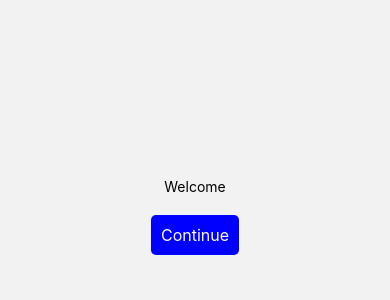
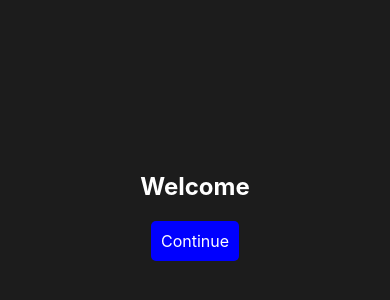
Before and after one commit to jaca3894/Stacked, a React Native app: screen /Welcome in a window 390 px wide. Shown: the part 206-506 px from the top of the page. Built offline with nearby package versions, Linux system fonts and the light colour scheme.

Commit message:
Updated welcome screen

```diff
--- a/app/WelcomeScreen.tsx
+++ b/app/WelcomeScreen.tsx
@@ -1,4 +1,4 @@
-import { View, Text, TouchableOpacity } from 'react-native';
+import { View, Text, TouchableOpacity, StyleSheet } from 'react-native';
 
 import type { StackNavigationProp } from '@react-navigation/stack';
 
@@ -8,21 +8,33 @@
 
 const WelcomeScreen = ({ navigation }: WelcomeScreenProps) => {
   return (
-    <View style={{ flex: 1, alignItems: 'center', justifyContent: 'center' }}>
-      <Text>Welcome</Text>
-      <TouchableOpacity
-        style={{
-          backgroundColor: 'blue',
-          padding: 10,
-          borderRadius: 5,
-          marginTop: 20,
-        }}
-        onPress={() => navigation.navigate('Main tabs')}
-        >
+    <View style={styles.container}>
+      <Text style={styles.text}>Welcome</Text>
+      <TouchableOpacity style={styles.button} onPress={() => navigation.navigate('Main tabs')}>
         <Text style={{ color: 'white', fontSize: 16 }}>Continue</Text>
-        </TouchableOpacity>
+      </TouchableOpacity>
     </View>
   );
 }
 
+const styles = StyleSheet.create({
+  container: {
+    flex: 1,
+    backgroundColor: '#1c1c1c',
+    alignItems: 'center',
+    justifyContent: 'center',
+  },
+  text: {
+    color: 'white',
+    fontSize: 24,
+    fontWeight: 'bold',
+  },
+  button: {
+    backgroundColor: 'blue',
+    padding: 10,
+    borderRadius: 5,
+    marginTop: 20,
+  }
+})
+
 export default WelcomeScreen;
```
